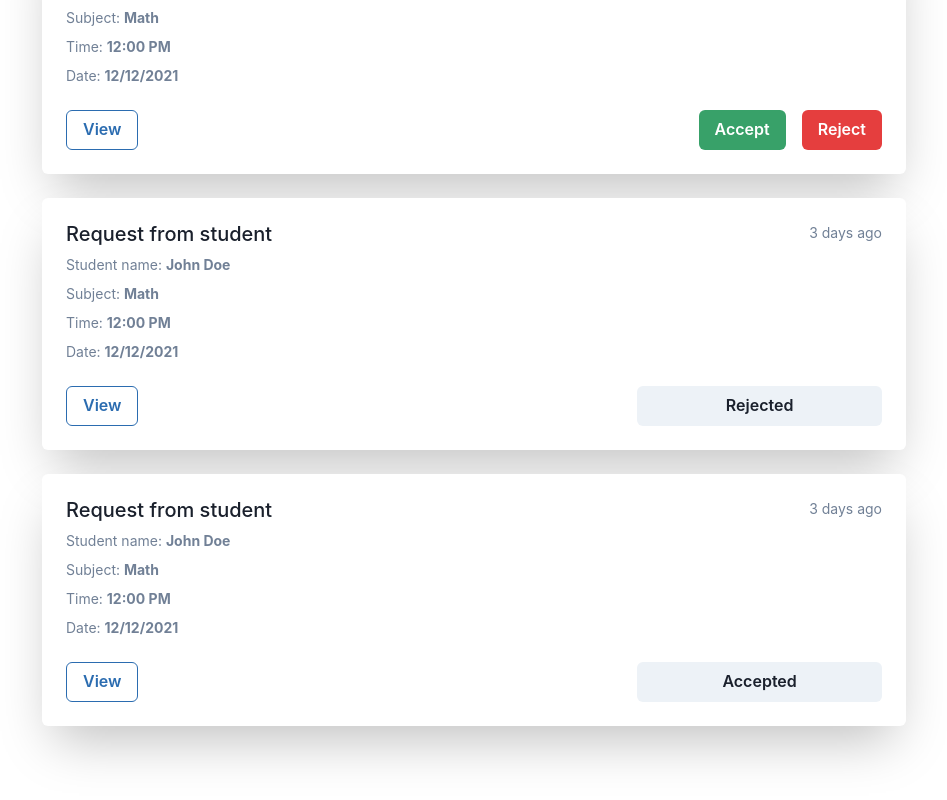
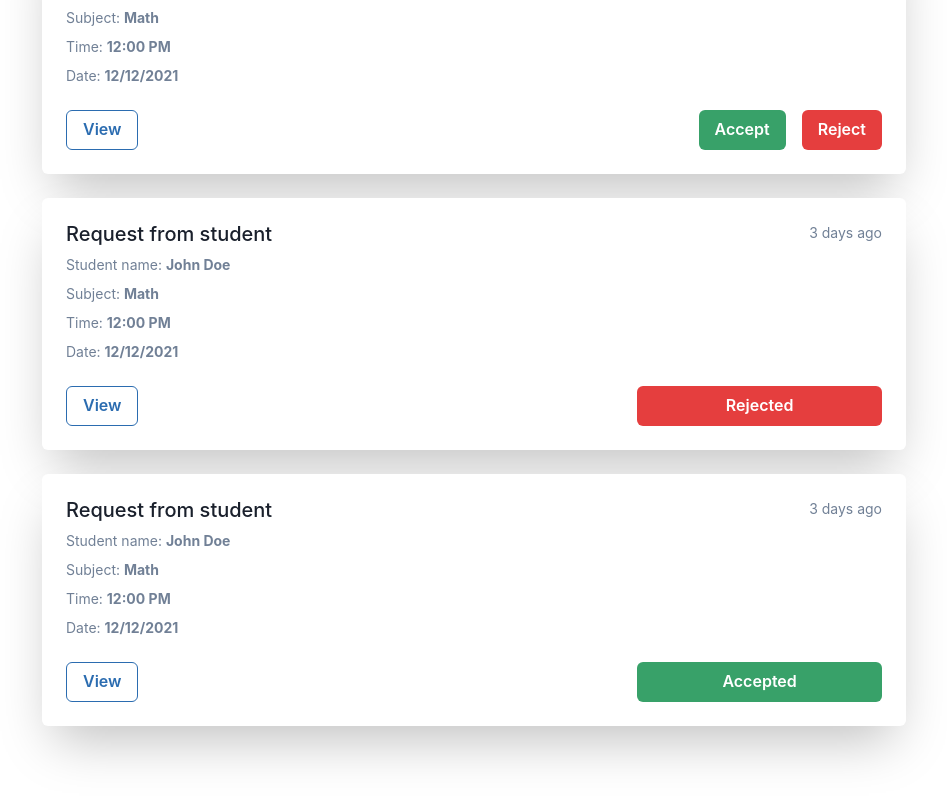
Before and after one commit to Mintaa911/SmartTutor, a Next.js app in the folder frontend/smart_tutor/: page / in a window 1280 px wide. Shown: the part 5041-5841 px from the top of the page, without its empty margins (166-1113 px from the left). Built offline with nearby package versions, Linux system fonts and the light colour scheme.

Commit message:
request cards and request list cards have been implemented

```diff
--- a/frontend/smart_tutor/src/Components/Cards/RequestCard/request_card.tsx
+++ b/frontend/smart_tutor/src/Components/Cards/RequestCard/request_card.tsx
@@ -69,6 +69,7 @@ export default function Request_card({ name, subject, time, date, status }) {
           <Button
             colorScheme={"gray"}
             width="30%"
+            colorScheme = {status === "accepted"? "green" : "red"}
           >
             {status === "accepted"? "Accepted" : "Rejected"}
           </Button>
```
